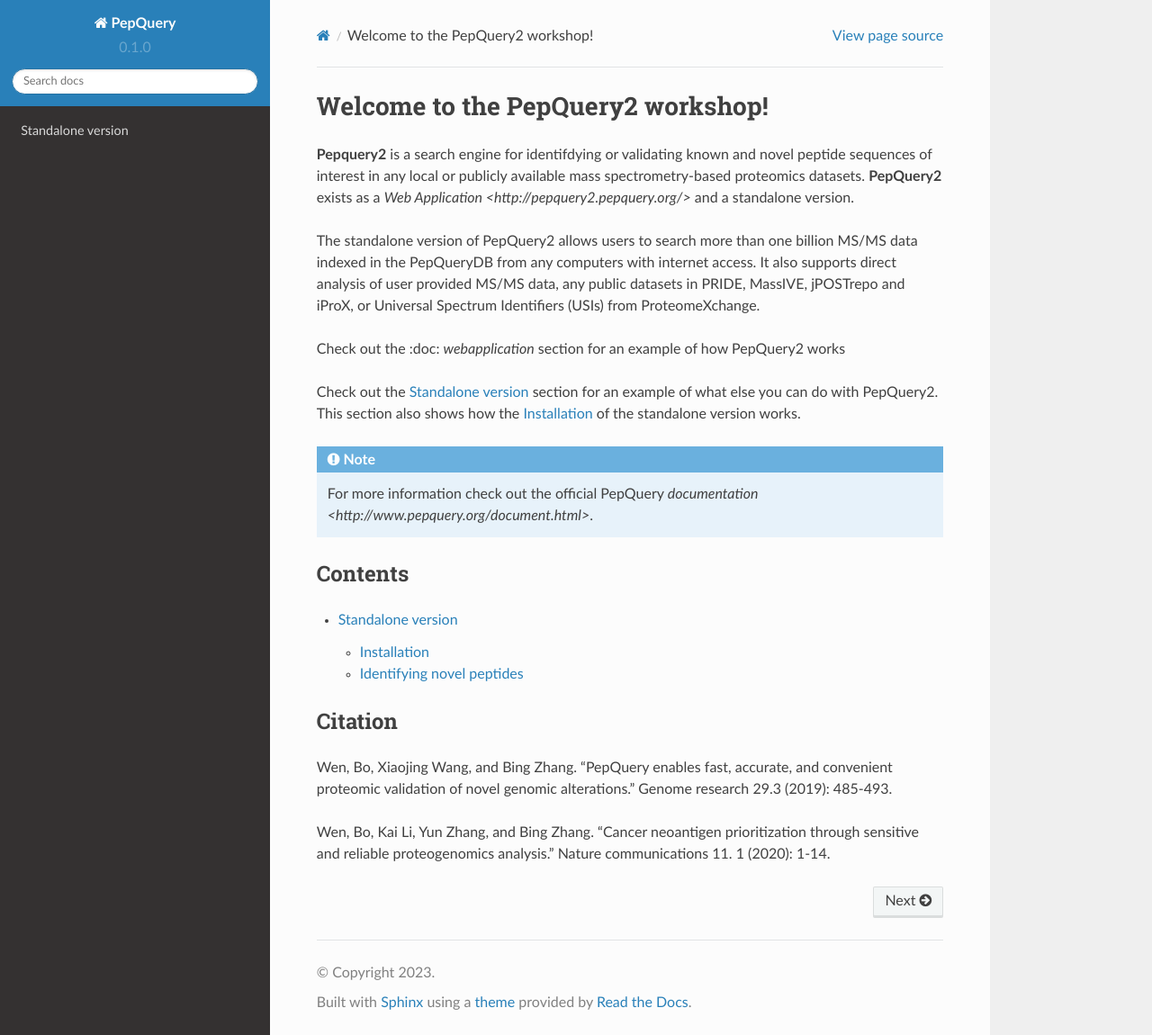
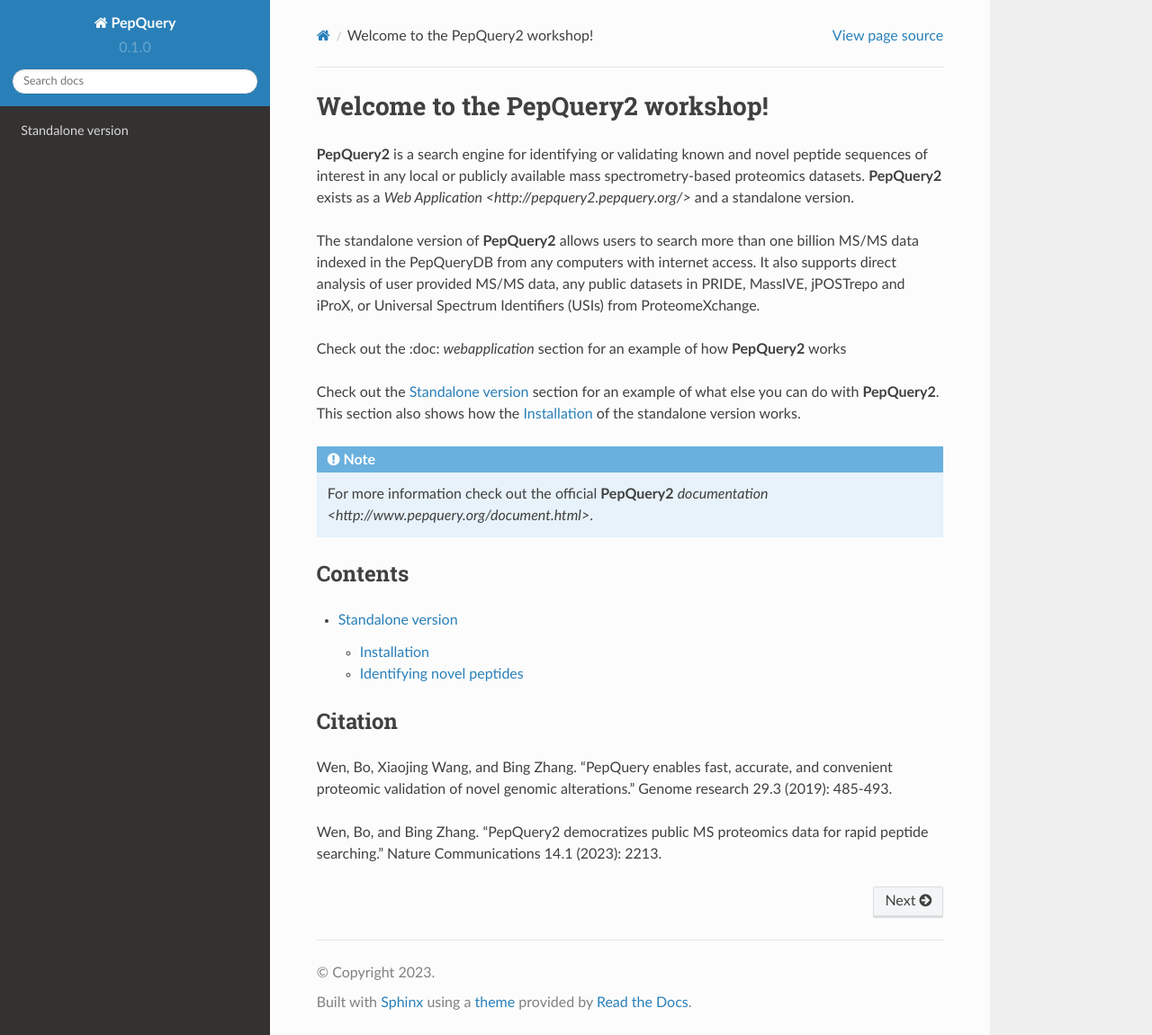
Before and after one commit to smuellerd/pepquery, a Sphinx documentation site: the page built from docs/source/index.rst, in a window 1280 px wide and 1150 px high. Shown: the whole window at 90% size. Built offline with Sphinx 7.4.7 and the Read the Docs theme 2.0.0, drawn with Linux system fonts in a browser that asks for light colours.

Commit message:
Update index.rst

```diff
--- a/docs/source/index.rst
+++ b/docs/source/index.rst
@@ -1,25 +1,25 @@
 Welcome to the PepQuery2 workshop!
 ===================================
 
-**Pepquery2** is a search engine for identifdying or validating
+**PepQuery2** is a search engine for identifying or validating
 known and novel peptide sequences of interest in any local or publicly available
 mass spectrometry-based proteomics datasets.
 **PepQuery2** exists as a `Web Application <http://pepquery2.pepquery.org/>` and a standalone version.
 
-The standalone version of PepQuery2 allows users to search more than one billion MS/MS data indexed
+The standalone version of **PepQuery2** allows users to search more than one billion MS/MS data indexed
 in the PepQueryDB from any computers with internet access. It also supports direct analysis of user provided
 MS/MS data, any public datasets in PRIDE, MassIVE, jPOSTrepo and iProX, or Universal Spectrum
 Identifiers (USIs) from ProteomeXchange.
 
-Check out the :doc: `webapplication` section for an example of how PepQuery2 works
+Check out the :doc: `webapplication` section for an example of how **PepQuery2** works
 
-Check out the :doc:`standalone` section for an example of what else you can do with PepQuery2. This section also
+Check out the :doc:`standalone` section for an example of what else you can do with **PepQuery2**. This section also
 shows how the :ref:`installation` of the standalone version works.
 
 
 .. note::
 
-   For more information check out the official PepQuery `documentation <http://www.pepquery.org/document.html>`.
+   For more information check out the official **PepQuery2** `documentation <http://www.pepquery.org/document.html>`.
 
 Contents
 --------
@@ -34,4 +34,4 @@
 --------
 Wen, Bo, Xiaojing Wang, and Bing Zhang. "PepQuery enables fast, accurate, and convenient proteomic validation of novel genomic alterations." Genome research 29.3 (2019): 485-493.
 
-Wen, Bo, Kai Li, Yun Zhang, and Bing Zhang. "Cancer neoantigen prioritization through sensitive and reliable proteogenomics analysis." Nature communications 11. 1 (2020): 1-14.
+Wen, Bo, and Bing Zhang. "PepQuery2 democratizes public MS proteomics data for rapid peptide searching." Nature Communications 14.1 (2023): 2213.
```
